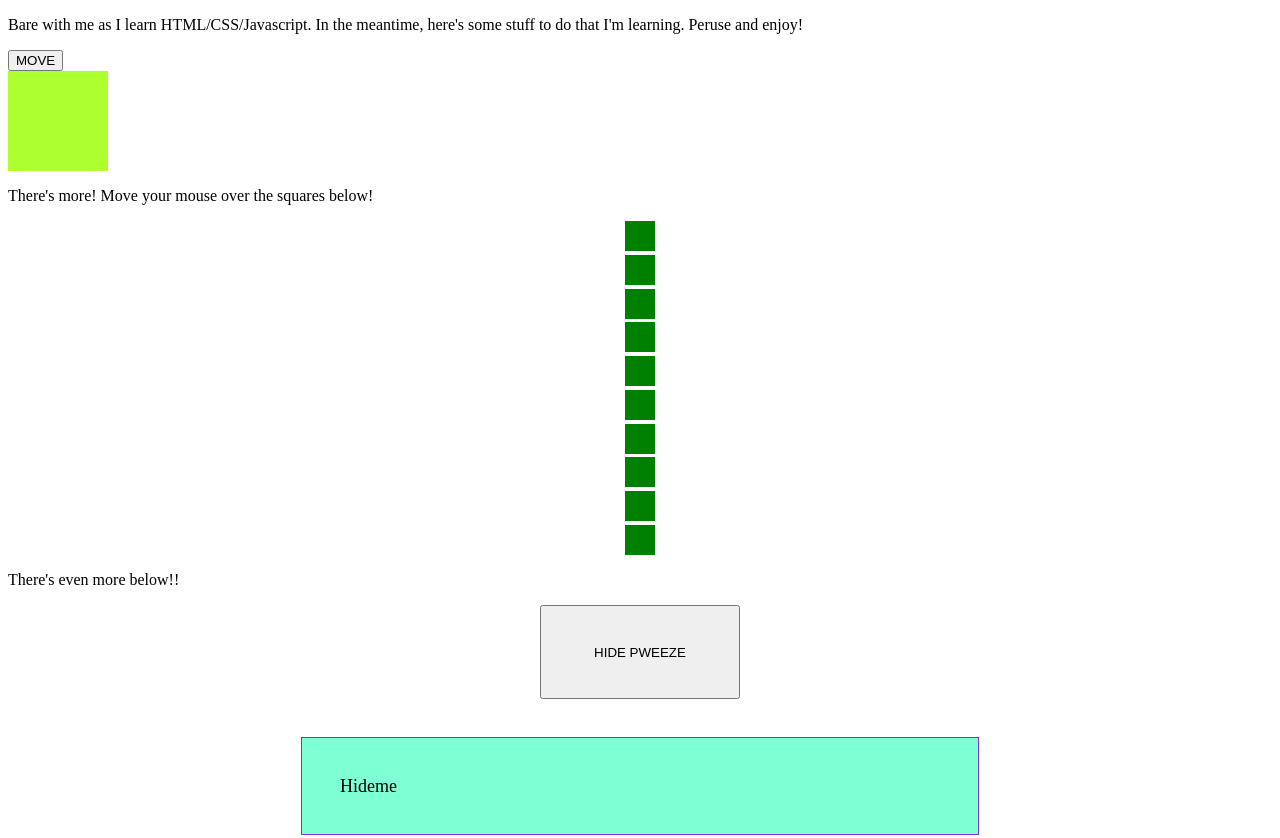
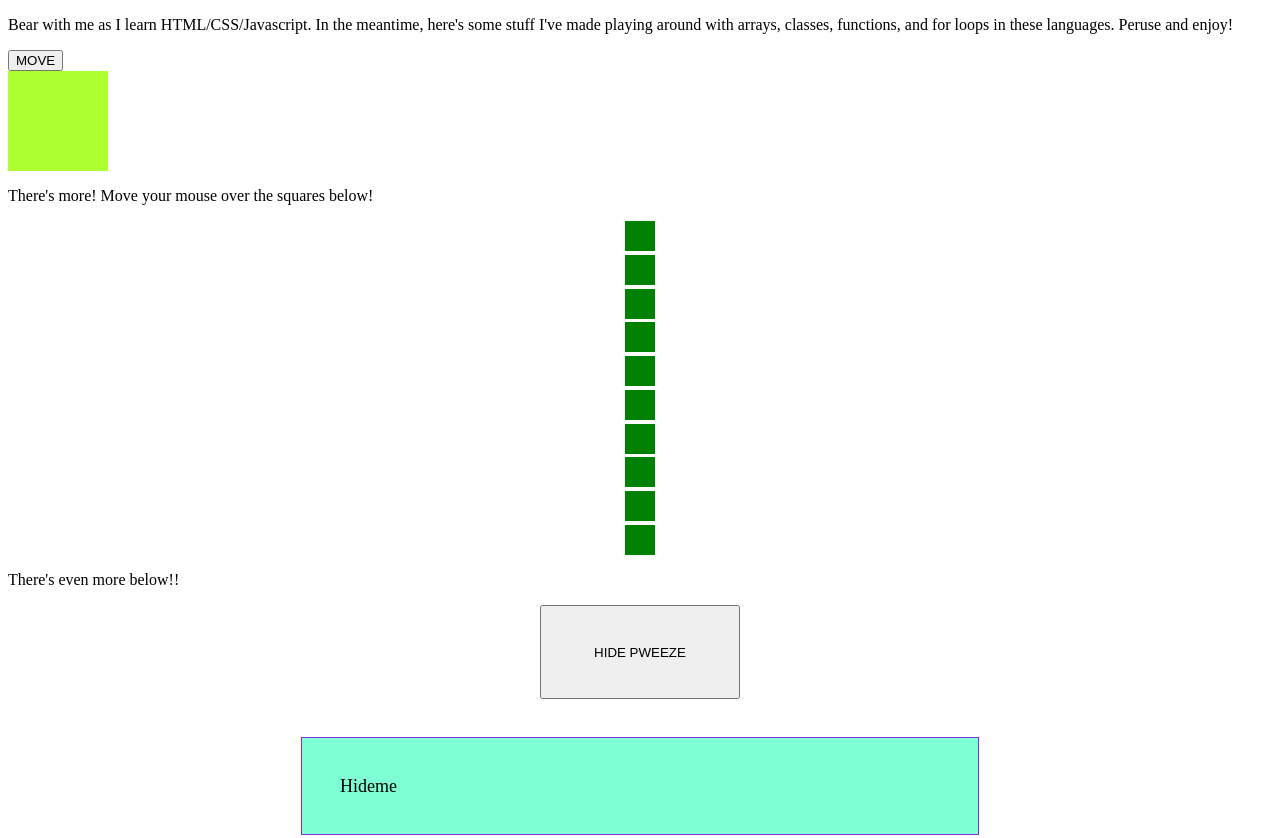
Before and after one commit to stephenrobic/stephenrobic.github.io, a plain HTML site: page minigame.html in a window 1280 px wide. Shown: the top 838 px of the page. Drawn offline with Linux system fonts and the light colour scheme.

Commit message:
changed spelling

```diff
--- a/minigame.html
+++ b/minigame.html
@@ -101,7 +101,7 @@ function hide()
 
 <body>
 
-    <p>Bare with me as I learn HTML/CSS/Javascript. In the meantime, here's some stuff to do that I'm learning. Peruse and enjoy!</p>
+    <p>Bear with me as I learn HTML/CSS/Javascript. In the meantime, here's some stuff I've made playing around with arrays, classes, functions, and for loops in these languages. Peruse and enjoy!</p>
 
     <button id="squareButton" onclick = "moveSquare()">MOVE</button>
 
```
